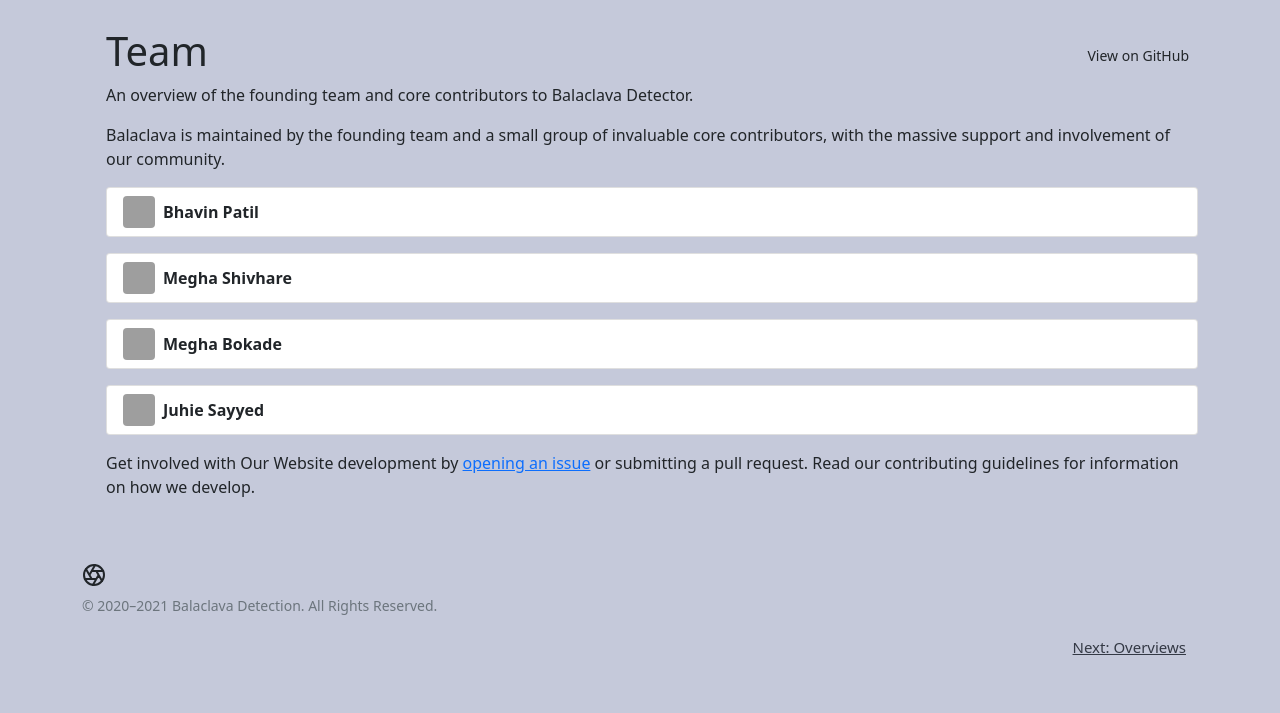
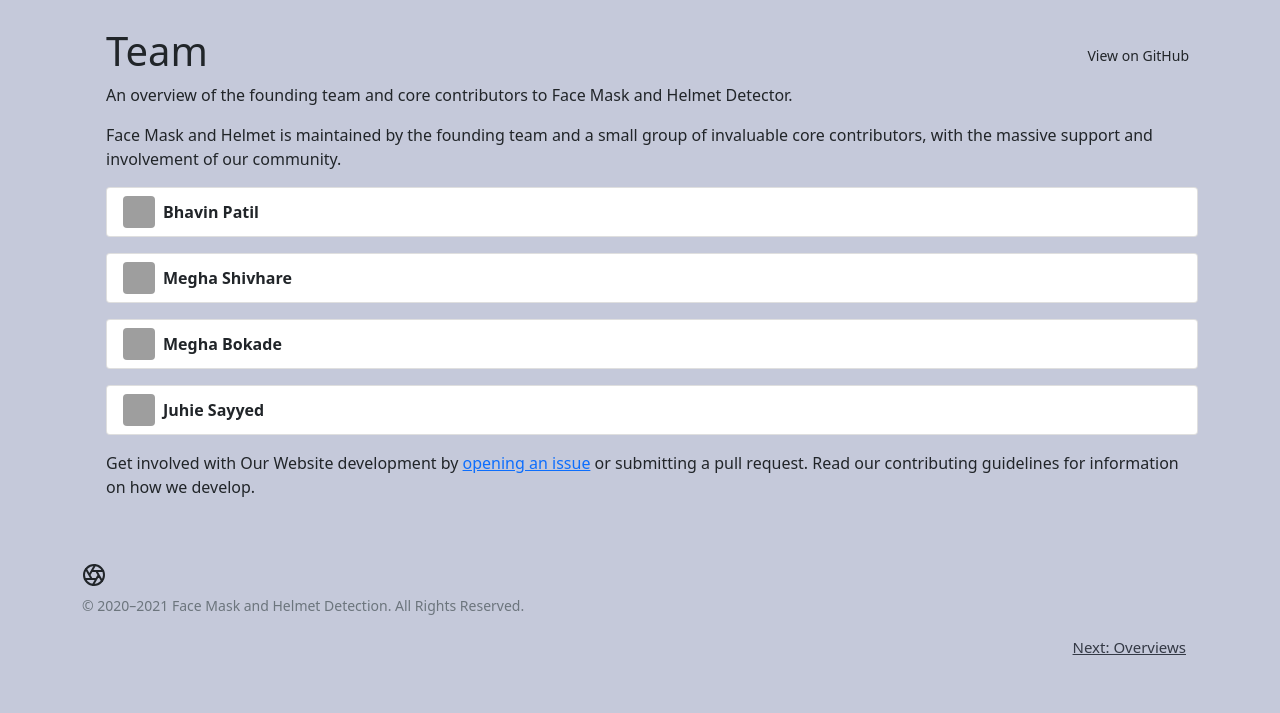
Before and after one commit to BHT-TK-001/Balaclava-Detection, a Django app: page /about in a window 1280 px wide; the page is wider, and only the part inside the window is pictured. Shown: the part 601-1314 px from the top of that part. Run offline with Django 3.2, Linux system fonts and the light colour scheme; some libraries are stand-ins or nearby versions; grey boxes are pictures that could not be loaded.

Commit message:
First Commit

```diff
--- a/FaceMask/urls.py
+++ b/FaceMask/urls.py
@@ -21,9 +21,9 @@ from django.views.static import serve
 from django.conf.urls import url
 from FaceMask import settings
 
-admin.site.site_header = "Balaclava Admin"
+admin.site.site_header = "Face Mask and Helmet Admin"
 admin.site.site_title = "v Admin Portal"
-admin.site.index_title = "Welcome to Balaclava Admin"
+admin.site.index_title = "Welcome to Face Mask and Helmet Admin"
 
 urlpatterns = [
     path('admin/', admin.site.urls),
--- a/templates/about.html
+++ b/templates/about.html
@@ -42,12 +42,12 @@
             title="View and edit this file on GitHub" target="_blank" rel="noopener">View on GitHub</a>
           <h1 class="bd-title" id="content">Team</h1>
         </div>
-        <p class="bd-lead">An overview of the founding team and core contributors to Balaclava Detector.</p>
+        <p class="bd-lead">An overview of the founding team and core contributors to Face Mask and Helmet Detector.</p>
         <script async="" src="https://cdn.carbonads.com/carbon.js?serve=CKYIKKJL&amp;placement=getbootstrapcom"
           id="_carbonads_js"></script>
       </div>
       <div class="bd-content ps-lg-4">
-        <p>Balaclava is maintained by the founding team and a small group of invaluable core contributors, with the
+        <p>Face Mask and Helmet is maintained by the founding team and a small group of invaluable core contributors, with the
           massive support and involvement of our community.</p>
         <div class="list-group mb-3">
           <a class="list-group-item list-group-item-action d-flex align-items-center" href="https://github.com/BHT-TK-001">
@@ -106,7 +106,7 @@
             d="M14.31 8l5.74 9.94M9.69 8h11.48M7.38 12l5.74-9.94M9.69 16L3.95 6.06M14.31 16H2.83m13.79-4l-5.74 9.94">
           </path>
         </svg>
-        <small class="d-block mb-3 text-muted">© 2020–2021 Balaclava Detection. All Rights Reserved.</small>
+        <small class="d-block mb-3 text-muted">© 2020–2021 Face Mask and Helmet Detection. All Rights Reserved.</small>
       </div>
       <section class="footer__col footer__col--next">
         <a href="/terms" class="footer__btn" data-footer-link="2">
--- a/templates/base.html
+++ b/templates/base.html
@@ -8,12 +8,12 @@
     <!-- Bootstrap CSS -->
     <link href="https://cdn.jsdelivr.net/npm/bootstrap@5.0.1/dist/css/bootstrap.min.css" rel="stylesheet" integrity="sha384-+0n0xVW2eSR5OomGNYDnhzAbDsOXxcvSN1TPprVMTNDbiYZCxYbOOl7+AMvyTG2x" crossorigin="anonymous">
 
-    <title>{% block title %}{% endblock title %} | Balaclava Detector</title>
+    <title>{% block title %}{% endblock title %} | Face Mask and Helmet Detector</title>
   </head>
   <body>
 <nav class="navbar navbar-expand-lg navbar-dark bg-dark" style="height:100px">
   <div class="container-fluid">
-    <a class="navbar-brand" href="/" style="font-size:28px">Balaclava Detector</a>
+    <a class="navbar-brand" href="/" style="font-size:28px">Face Mask and Helmet Detector</a>
     <button class="navbar-toggler" type="button" data-bs-toggle="collapse" data-bs-target="#navbarSupportedContent" aria-controls="navbarSupportedContent" aria-expanded="false" aria-label="Toggle navigation">
       <span class="navbar-toggler-icon"></span>
     </button>
--- a/templates/contact.html
+++ b/templates/contact.html
@@ -57,7 +57,7 @@
   <div class="row">
     <div class="col-12 col-md">
       <svg xmlns="http://www.w3.org/2000/svg" width="24" height="24" fill="none" stroke="currentColor" stroke-linecap="round" stroke-linejoin="round" stroke-width="2" class="d-block mb-2" role="img" viewBox="0 0 24 24"><title>Product</title><circle cx="12" cy="12" r="10"></circle><path d="M14.31 8l5.74 9.94M9.69 8h11.48M7.38 12l5.74-9.94M9.69 16L3.95 6.06M14.31 16H2.83m13.79-4l-5.74 9.94"></path></svg>
-      <small class="d-block mb-3 text-muted">© 2020–2021 Balaclava Detection. All Rights Reserved.</small>
+      <small class="d-block mb-3 text-muted">© 2020–2021 Face Mask and Helmet Detection. All Rights Reserved.</small>
     </div>
   <section class="footer__col footer__col--next">
             <a href="/#" class="footer__btn" data-footer-link="2">
--- a/templates/index.html
+++ b/templates/index.html
@@ -119,7 +119,7 @@
   </div>
   <br>
   <br>
-  <h1 class="my-2 text-center">Welcome to Balaclava Detection</h1>
+  <h1 class="my-2 text-center">Welcome to Face Mask and Helmet Detection</h1>
   <br>
   <br>
   <div class="container my-3">
@@ -164,7 +164,7 @@
             d="M14.31 8l5.74 9.94M9.69 8h11.48M7.38 12l5.74-9.94M9.69 16L3.95 6.06M14.31 16H2.83m13.79-4l-5.74 9.94">
           </path>
         </svg>
-        <small class="d-block mb-3 text-muted">© 2020–2021 Balaclava Detection. All Rights Reserved.</small>
+        <small class="d-block mb-3 text-muted">© 2020–2021 Face Mask and Helmet Detection. All Rights Reserved.</small>
       </div>
       <div class="col-6 col-md">
         <h5>Explore</h5>
--- a/templates/terms.html
+++ b/templates/terms.html
@@ -39,7 +39,7 @@
                 <br>
                 <h1 class="bd-title" id="content">Overviews</h1>
             </div>
-            <p class="bd-lead" style="text-align:left;">Learn more about the team maintaining Balaclava Detector, how and why the project started, and how to get involved.</p>
+            <p class="bd-lead" style="text-align:left;">Learn more about the team maintaining Face Mask and Helmet Detector, how and why the project started, and how to get involved.</p>
             <p style="text-align:left;">Balaclava is maintained by a <a href="https://github.com/BHT-TK-001">small team of developers</a> on GitHub. We’re actively looking to grow this team and would love to hear from you
             if you’re excited about CSS at scale, writing and maintaining vanilla JavaScript plugins, and improving build tooling processes for frontend code.</p>
             <script async="" src="https://cdn.carbonads.com/carbon.js?serve=CKYIKKJL&amp;placement=getbootstrapcom" id="_carbonads_js"></script>
@@ -88,7 +88,7 @@ also to ensure that everyone is wearing them for which again can use balaclava.
   <div class="row">
     <div class="col-12 col-md">
       <svg xmlns="http://www.w3.org/2000/svg" width="24" height="24" fill="none" stroke="currentColor" stroke-linecap="round" stroke-linejoin="round" stroke-width="2" class="d-block mb-2" role="img" viewBox="0 0 24 24"><title>Product</title><circle cx="12" cy="12" r="10"></circle><path d="M14.31 8l5.74 9.94M9.69 8h11.48M7.38 12l5.74-9.94M9.69 16L3.95 6.06M14.31 16H2.83m13.79-4l-5.74 9.94"></path></svg>
-      <small class="d-block mb-3 text-muted">© 2020–2021 Balaclava Detection. All Rights Reserved.</small>
+      <small class="d-block mb-3 text-muted">© 2020–2021 Face Mask and Helmet Detection. All Rights Reserved.</small>
     </div>
   <section class="footer__col footer__col--next">
             <a href="/contact" class="footer__btn" data-footer-link="2">
```
